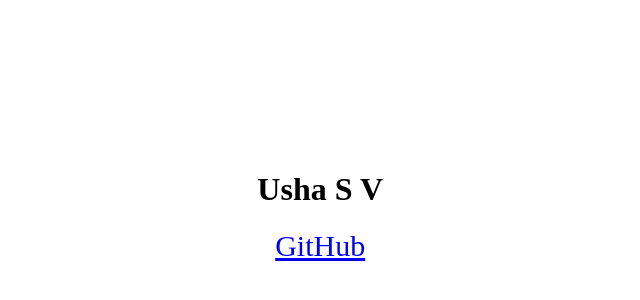
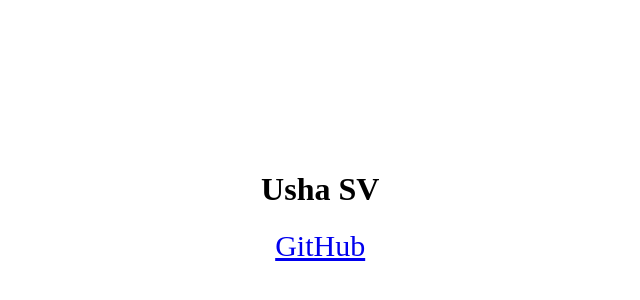
Before and after one commit to usha-sv/usha-sv.github.io, a plain HTML site: page index.html in a window 1280 px wide. Shown: the part 194-494 px from the top of the page, 315-955 px from the left. Drawn offline with Linux system fonts and the light colour scheme.

Commit message:
Update index.html

```diff
--- a/index.html
+++ b/index.html
@@ -10,7 +10,7 @@
 <body>
     <div style="width: 98vw; height: 98vh; text-align: center;display: flex; align-items: center;">
         <div style="justify-content: center; width: inherit;">
-            <h1>Usha S V</h1>
+            <h1>Usha SV</h1>
             <a href="https://github.com/usha-sv"  style="font-size: 30px;" rel="noreferrer noopener">GitHub</a>
 
 
```
